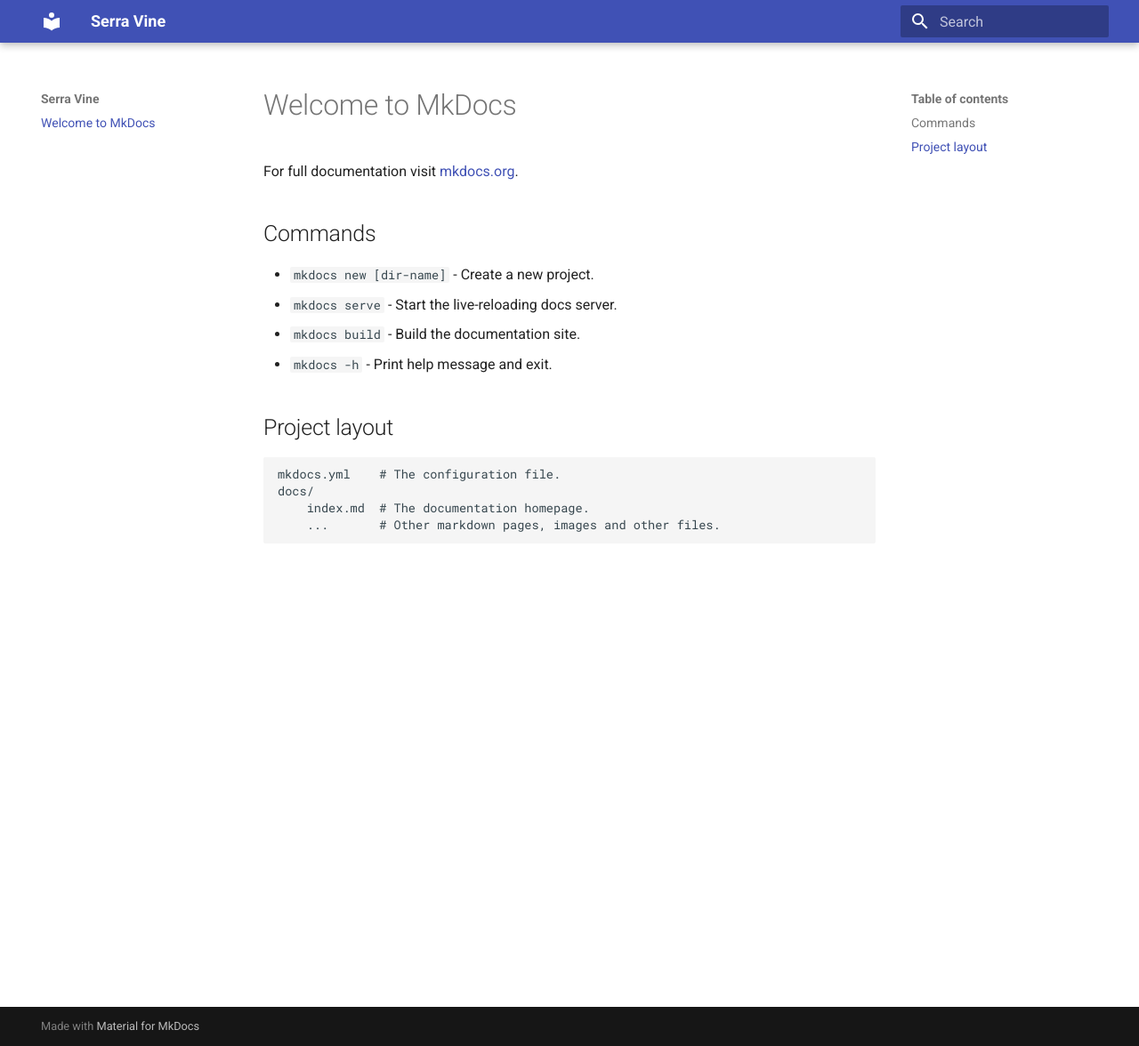
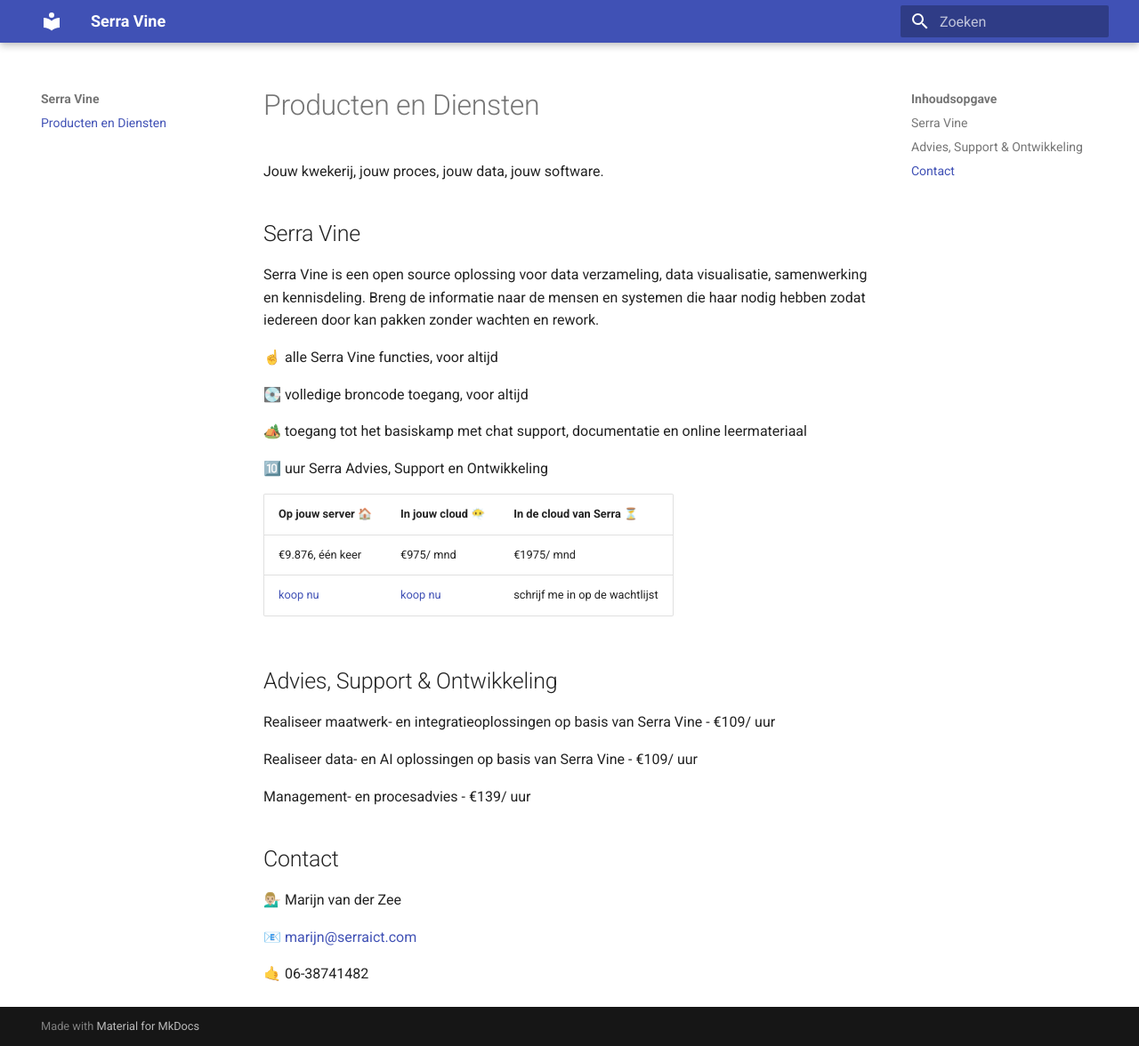
Before and after one commit to serraict/vine-website, an MkDocs documentation site: the page built from docs/index.md, in a window 1280 px wide and 1176 px high. Shown: the whole window at 89% size. Built offline with MkDocs 1.6.1 and Material for MkDocs 9.7.7, drawn with Linux system fonts in a browser that asks for light colours.

Commit message:
Add Dutch landing page

```diff
--- a/docs/index.md
+++ b/docs/index.md
@@ -1,17 +1,37 @@
-# Welcome to MkDocs
+# Producten en Diensten
 
-For full documentation visit [mkdocs.org](https://www.mkdocs.org).
+Jouw kwekerij, jouw proces, jouw data, jouw software.
 
-## Commands
+## Serra Vine
 
-* `mkdocs new [dir-name]` - Create a new project.
-* `mkdocs serve` - Start the live-reloading docs server.
-* `mkdocs build` - Build the documentation site.
-* `mkdocs -h` - Print help message and exit.
+Serra Vine is een open source oplossing voor data verzameling, data visualisatie, samenwerking en kennisdeling.
+Breng de informatie naar de mensen en systemen die haar nodig hebben zodat iedereen door kan pakken zonder wachten en rework.
 
-## Project layout
+☝️ alle Serra Vine functies, voor altijd
 
-    mkdocs.yml    # The configuration file.
-    docs/
-        index.md  # The documentation homepage.
-        ...       # Other markdown pages, images and other files.
+💽 volledige broncode toegang, voor altijd
+
+🏕️ toegang tot het basiskamp met chat support, documentatie en online leermateriaal
+
+🔟 uur Serra Advies, Support en Ontwikkeling
+
+| Op jouw server 🏠   | In jouw cloud 😶‍🌫️   | In de cloud van Serra ⏳  |
+| --- | --- | --- |
+| €9.876, één keer  | €975/ mnd | €1975/ mnd |
+| [koop nu](mailto:marijn@serraict.com) | [koop nu](mailto:marijn@serraict.com)   | schrijf me in op de wachtlijst |
+
+## Advies, Support & Ontwikkeling
+
+Realiseer maatwerk- en integratieoplossingen op basis van Serra Vine - €109/ uur
+
+Realiseer data- en AI oplossingen op basis van Serra Vine - €109/ uur
+
+Management- en procesadvies - €139/ uur
+
+## Contact
+
+💁🏼‍♂️ Marijn van der Zee
+
+📧 <marijn@serraict.com>
+
+🤙 06-38741482
--- a/mkdocs.yml
+++ b/mkdocs.yml
@@ -2,3 +2,4 @@
 site_url: https://vine.serraict.com
 theme:
   name: material
+  language: nl
```
Also changed, not shown: cspell.json (added, +10 -0 lines).
